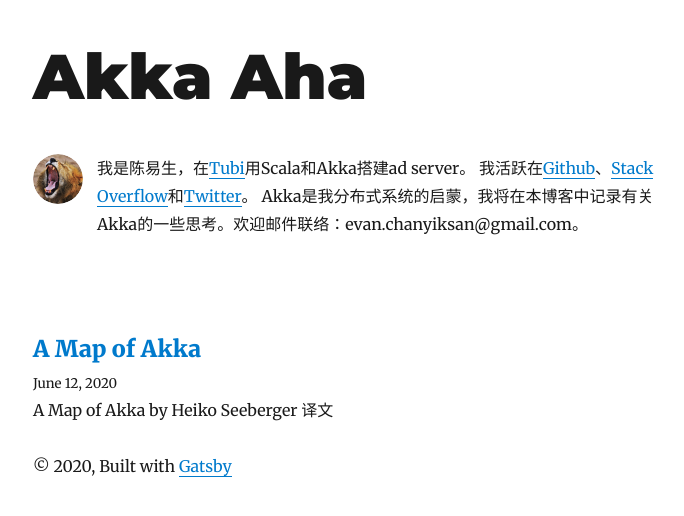
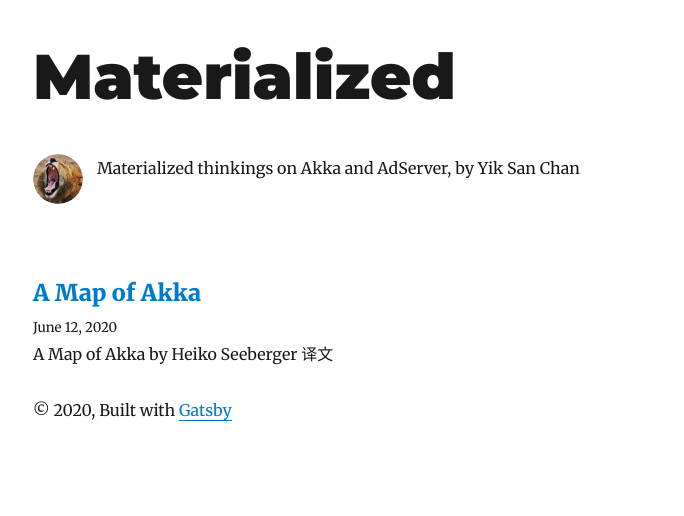
Before and after one commit to YikSanChan/yiksanchan.com, a Gatsby site: page / in a window 1280 px wide. Shown: the whole page, without its empty margins (292-976 px from the left). Built offline with nearby package versions, Linux system fonts and the light colour scheme; Gatsby itself is replaced by a stand-in of ours; some packages are replaced by stand-ins of ours.

Commit message:
new name: Materialized

```diff
--- a/gatsby-config.js
+++ b/gatsby-config.js
@@ -1,12 +1,11 @@
 module.exports = {
   siteMetadata: {
-    title: `Akka Aha`,
+    title: `Materialized`,
     author: {
-      name: `陈易生`,
+      name: `Yik San Chan`,
       email: `evan.chanyiksan@gmail.com`,
     },
-    description: `A starter blog demonstrating what Gatsby can do.`,
-    siteUrl: `https://gatsby-starter-blog-demo.netlify.app/`,
+    description: `Materialized thinkings on Akka and AdServer, by Yik San Chan`,
     social: {
       github: `yiksanchan`,
       stackoverflow: 7550592,
--- a/src/components/bio.js
+++ b/src/components/bio.js
@@ -27,17 +27,14 @@ const Bio = () => {
             name
             email
           }
-          social {
-            github
-            stackoverflow
-            twitter
-          }
+          description
         }
       }
     }
   `)
 
-  const { author, social } = data.site.siteMetadata
+  const { author, description } = data.site.siteMetadata
+
   return (
     <div
       style={{
@@ -58,14 +55,7 @@ const Bio = () => {
           borderRadius: `50%`,
         }}
       />
-      <p>
-        我是{author.name}，在<a href={`https://code.tubitv.com/`}>Tubi</a>用Scala和Akka搭建ad server。
-        我活跃在
-        <a href={`https://github.com/${social.github}`}>Github</a>、
-        <a href={`https://stackoverflow.com/users/${social.stackoverflow}`}>Stack Overflow</a>和
-        <a href={`https://twitter.com/${social.twitter}`}>Twitter</a>。
-        Akka是我分布式系统的启蒙，我将在本博客中记录有关Akka的一些思考。欢迎邮件联络：{author.email}。
-      </p>
+      <p>{description}</p>
     </div>
   )
 }
--- a/src/components/seo.js
+++ b/src/components/seo.js
@@ -20,6 +20,7 @@ const SEO = ({ description, lang, meta, title }) => {
             description
             social {
               twitter
+              github
             }
           }
         }
```
